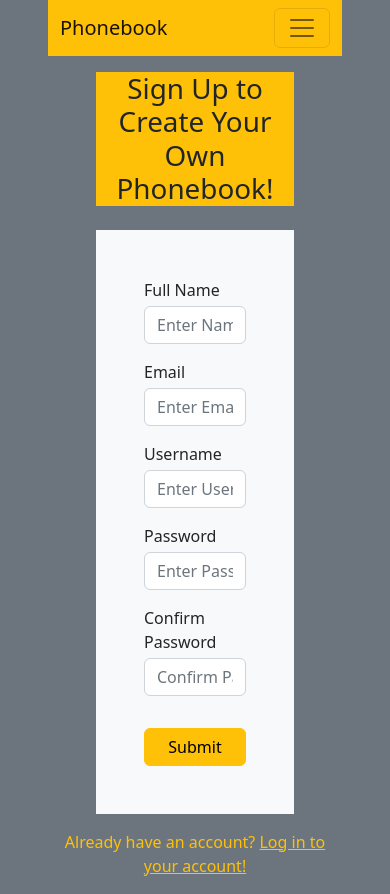
After one commit to moeqaz/flask_phonebook, a Flask app: page /signup in a window 390 px wide. The commit adds this page. Run offline with Flask 3, Linux system fonts and the light colour scheme.

Commit message:
completed phonebook

```diff
--- a/app/__init__.py
+++ b/app/__init__.py
@@ -2,6 +2,7 @@ from flask import Flask
 from config import Config
 from flask_sqlalchemy import SQLAlchemy
 from flask_migrate import Migrate
+from flask_login import LoginManager
 
 app = Flask(__name__)
 
@@ -11,4 +12,8 @@ db = SQLAlchemy(app)
 
 migrate = Migrate(app, db)
 
+login = LoginManager(app)
+login.login_view = 'login'
+login.login_message_category = 'danger'
+
 from . import routes, models
--- a/app/forms.py
+++ b/app/forms.py
@@ -1,6 +1,20 @@
 from flask_wtf import FlaskForm
-from wtforms import StringField, SubmitField
-from wtforms.validators import DataRequired
+from wtforms import StringField, PasswordField, SubmitField
+from wtforms.validators import DataRequired, EqualTo
+
+class SignUp(FlaskForm):
+    name = StringField('Full Name', validators=[DataRequired()])
+    email = StringField('Email', validators=[DataRequired()])
+    username = StringField('Username', validators=[DataRequired()])
+    password = PasswordField('Password', validators=[DataRequired()])
+    confirm_pass = PasswordField('Confirm Password', validators=[DataRequired(), EqualTo('password')])
+    submit = SubmitField()
+
+
+class LogIn(FlaskForm):
+    username = StringField('Username', validators=[DataRequired()])
+    password = PasswordField('Password', validators=[DataRequired()])
+    submit = SubmitField()
 
 
 class AddContacts(FlaskForm):
--- a/app/routes.py
+++ b/app/routes.py
@@ -1,14 +1,61 @@
 from flask import render_template, redirect, url_for, flash
+from flask_login import login_user, logout_user, current_user, login_required
 from app import app
-from app.forms import AddContacts
-from app.models import Address
+from app.forms import SignUp, LogIn, AddContacts
+from app.models import User, Address
 
 
 @app.route('/')
 def home():
-    return render_template('index.html')
+    contacts = Address.query.all()
+    return render_template('index.html', contacts=contacts)
+
+
+@app.route('/signup', methods=["GET", "POST"])
+def signup():
+    form = SignUp()
+    if form.validate_on_submit():
+        name = form.name.data
+        email = form.email.data
+        username = form.username.data
+        password = form.password.data
+        check_user = User.query.filter( (User.username == username) | ( (User.email == email) ) ).first()
+        if check_user is not None:
+            flash("User with username and/or email already exists.", 'danger')
+            return redirect(url_for('signup'))
+        new_user = User(name=name, email=email, username=username, password=password)
+        flash(f"Hello {new_user}! Your account has been created! You can now start adding contacts to your phonebook!", "warning")
+        return redirect(url_for('home'))
+
+    return render_template('signup.html', form=form)
+
+
+@app.route('/login', methods=["GET", "POST"])
+def login():
+    form = LogIn()
+    if form.validate_on_submit():
+        username = form.username.data
+        password = form.password.data
+        user = User.query.filter_by(username=username).first()
+        if user is not None and user.check_password(password):
+            login_user(user)
+            flash(f"{user} is now logged in!", 'primary')
+            return redirect(url_for('home'))
+        else:
+            flash('Incorrect username or password. Please try again!', 'danger')
+            return redirect(url_for('login'))
+    return render_template('login.html', form=form)
+
+
+@app.route('/logout')
+def logout():
+    logout_user()
+    flash(f"You have been logged out.", 'warning')
+    return redirect(url_for('home'))
+
 
 @app.route('/phonebook', methods=["GET", "POST"])
+@login_required
 def phonebook():
     form = AddContacts()
     if form.validate_on_submit():
@@ -16,9 +63,45 @@ def phonebook():
         last_name = form.last_name.data
         phone_number = form.phone_number.data
         address = form.address.data
-        print(first_name, last_name, phone_number, address)
-        new_address = Address(first_name=first_name, last_name=last_name, phone_number=phone_number, address=address)
-        flash(f"{first_name} {last_name} has been added as a contact in your phonebook!", "warning")
+        check_address = Address.query.filter(Address.phone_number == phone_number).first()
+        if check_address is not None:
+            flash("A contact in your phonebook with that phone number already exists!", 'danger')
+            return redirect(url_for('phonebook'))
+        new_contact = Address(first_name=first_name, last_name=last_name, phone_number=phone_number, address=address, user_id=current_user.id)
+        flash(f"{new_contact} has been added as a contact in your phonebook!", "warning")
         return redirect(url_for('home'))
 
     return render_template('phonebook.html', form=form)
+
+@app.route('/contacts/<contact_id>')
+def get_contact(contact_id):
+    contact = Address.query.get(contact_id)
+    if not contact:
+        flash(f"Contact with id #{contact_id} does not exist!", "danger")
+        return redirect(url_for('home'))
+    return render_template('contact.html', contact=contact)
+
+@app.route('/contacts/<contact_id>/edit', methods=["GET", "POST"])
+def edit_contact(contact_id):
+    contact = Address.query.get(contact_id)
+    if not contact:
+        flash(f"Contact with id #{contact_id} does not exist!", "danger")
+        return redirect(url_for('home'))
+    form = AddContacts()
+    if form.validate_on_submit():
+        new_phone_number = form.phone_number.data
+        new_address = form.address.data
+        contact.update(phone_number=new_phone_number, address=new_address)
+        flash(f"Contact information for {contact.first_name} {contact.last_name} has been updated", "warning")
+        return redirect(url_for('get_contact', contact_id=contact.id))
+    return render_template('edit_contact.html', contact=contact, form=form)
+
+@app.route('/contacts/<contact_id>/delete', methods=["GET", "POST"])
+def delete_contact(contact_id):
+    contact = Address.query.get(contact_id)
+    if not contact:
+        flash(f"Contact with id #{contact_id} does not exist!", "danger")
+        return redirect(url_for('home'))
+    contact.delete()
+    flash(f"{contact.first_name} {contact.last_name} has been deleted from your phonebook.", "warning")
+    return redirect(url_for('home'))
--- a/app/templates/base.html
+++ b/app/templates/base.html
@@ -7,10 +7,10 @@
     <link rel="stylesheet" href="https://cdn.jsdelivr.net/npm/bootstrap@5.2.2/dist/css/bootstrap.min.css">
     <title>Phonebook | {% block title %}{% endblock %}</title>
 </head>
-<body class="bg-secondary">
+<body class="bg-secondary text-dark">
     {% include 'nav.html' %}
 
-    <div class="container mt-5 px-5">
+    <div class="container mt-3 px-5">
         {% include 'messages.html' %}
         {% block content %}
         {% endblock %}
--- a/app/templates/nav.html
+++ b/app/templates/nav.html
@@ -1,4 +1,4 @@
-<nav class="navbar navbar-expand-lg bg-warning">
+<nav class="navbar navbar-expand-lg bg-warning mx-5">
     <div class="container-fluid">
       <a class="navbar-brand" href="{{ url_for('home') }}">Phonebook</a>
       <button class="navbar-toggler" type="button" data-bs-toggle="collapse" data-bs-target="#navbarNav" aria-controls="navbarNav" aria-expanded="false" aria-label="Toggle navigation">
@@ -6,12 +6,27 @@
       </button>
       <div class="collapse navbar-collapse" id="navbarNav">
         <ul class="navbar-nav">
+          {% if current_user.is_authenticated %}
           <li class="nav-item">
             <a class="nav-link active" aria-current="page" href="{{ url_for('home') }}">Home</a>
           </li>
           <li class="nav-item">
             <a class="nav-link active" aria-current="page" href="{{ url_for('phonebook') }}">Add Contacts</a>
           </li>
+          <li class="nav-item">
+            <a class="nav-link active" aria-current="page" href="{{ url_for('logout') }}">Logout</a>
+          </li>
+          {% else %}
+          <li class="nav-item">
+            <a class="nav-link active" aria-current="page" href="{{ url_for('home') }}">Home</a>
+          </li>
+          <li class="nav-item">
+            <a class="nav-link active" aria-current="page" href="{{ url_for('signup') }}">Sign Up</a>
+          </li>
+          <li class="nav-item">
+            <a class="nav-link active" aria-current="page" href="{{ url_for('login') }}">Log In</a>
+          </li>
+          {% endif %}
         </ul>
       </div>
     </div>
--- /dev/null
+++ b/app/templates/signup.html
@@ -0,0 +1,36 @@
+{% extends 'base.html' %}
+
+{% block title %}Add Contacts{% endblock %}
+
+{% block content %}
+
+<h1 class="text-center bg-warning mx-5 mb-4">Sign Up to Create Your Own Phonebook!</h1>
+
+<form class="bg-light p-5 mx-5" action="" method="POST">
+
+    {{ form.csrf_token }}
+
+    {{ form.name.label }}
+    {{ form.name(class='form-control mt-1 mb-3', placeholder='Enter Name') }}
+
+    {{ form.email.label }}
+    {{ form.email(class='form-control mt-1 mb-3', placeholder='Enter Email') }}
+
+    {{ form.username.label }}
+    {{ form.username(class='form-control mt-1 mb-3', placeholder='Enter Username') }}
+
+    {{ form.password.label }}
+    {{ form.password(class='form-control mt-1 mb-3', placeholder='Enter Password')}}
+
+    {{ form.confirm_pass.label }}
+    {{ form.confirm_pass(class='form-control mt-1 mb-3', placeholder='Confirm Password')}}
+
+    {{ form.submit(class='btn btn-warning w-100 mt-3') }}
+
+    <!-- <p class="text-center mt-3">Already have an account? <a href="{{ url_for('login') }}" class="text-dark">Log in to your account!</a></p> -->
+
+</form>
+
+    <p class="text-center text-warning mt-3">Already have an account? <a href="{{ url_for('login') }}" class="text-warning">Log in to your account!</a></p>
+
+{% endblock %}
--- a/requirements.txt
+++ b/requirements.txt
@@ -1,6 +1,7 @@
 alembic==1.8.1
 click==8.1.3
 Flask==2.2.2
+Flask-Login==0.6.2
 Flask-Migrate==3.1.0
 Flask-SQLAlchemy==3.0.2
 Flask-WTF==1.0.1
```
Also changed, not shown: app/models.py (+50 -1 lines), app/templates/contact.html (added, +37 -0 lines), app/templates/edit_contact.html (added, +30 -0 lines), app/templates/index.html (+21 -3 lines), app/templates/login.html (added, +27 -0 lines), migrations/versions/199ae6edba89_added_user_table.py (added, +38 -0 lines), migrations/versions/692532962e9c_changed_table_name.py (deleted, +0 -48 lines), migrations/versions/e657520c3d84_added_address_table.py (renamed from migrations/versions/5507e2950a96_add_address_table.py, +10 -8 lines).
